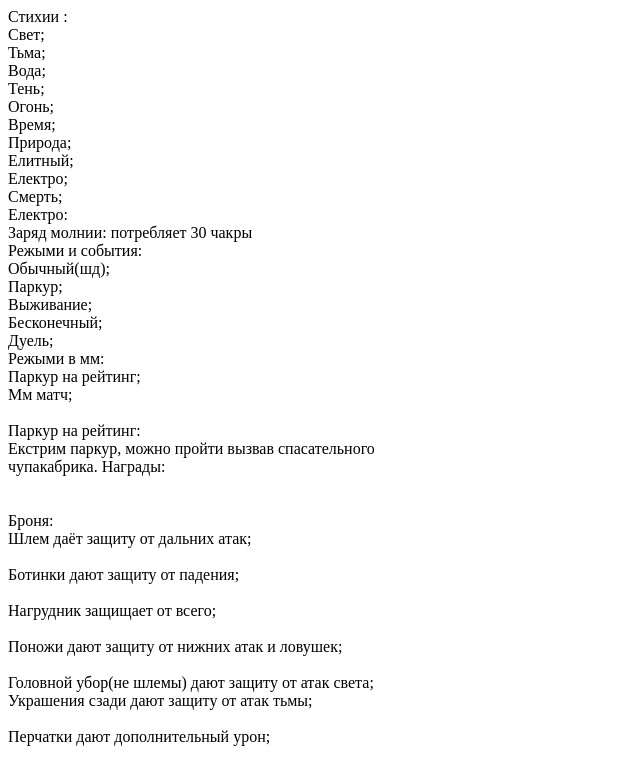
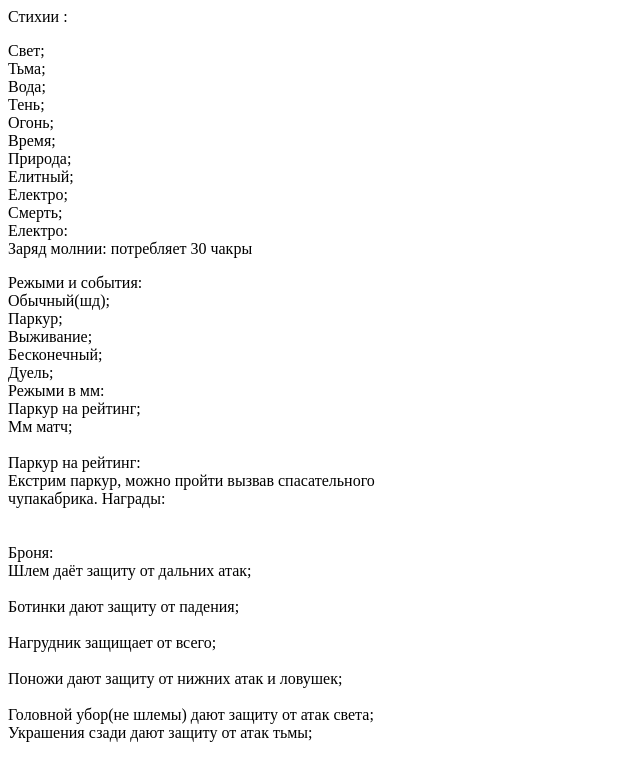
Before and after one commit to NmFare/NS, a plain HTML site: page NBook.html in a window 1280 px wide. Shown: the top 760 px of the page, without its empty margins (0-640 px from the left). Drawn offline with Linux system fonts and the light colour scheme.

Commit message:
Update NBook.html

```diff
--- a/NBook.html
+++ b/NBook.html
@@ -6,7 +6,7 @@
 </head>
 <body>
 				Стихии :<br>
-Свет;<br>
+<p>Свет;<br>
 Тьма;<br>
 Вода;<br>
 Тень;<br>
@@ -18,7 +18,7 @@
 Смерть;<br>
                Електро:<br>
 Заряд молнии: потребляет 30 чакры<br>
-
+	</p>
                            Режыми и события:  <br>
 Обычный(шд);<br>
 Паркур;<br>
```
